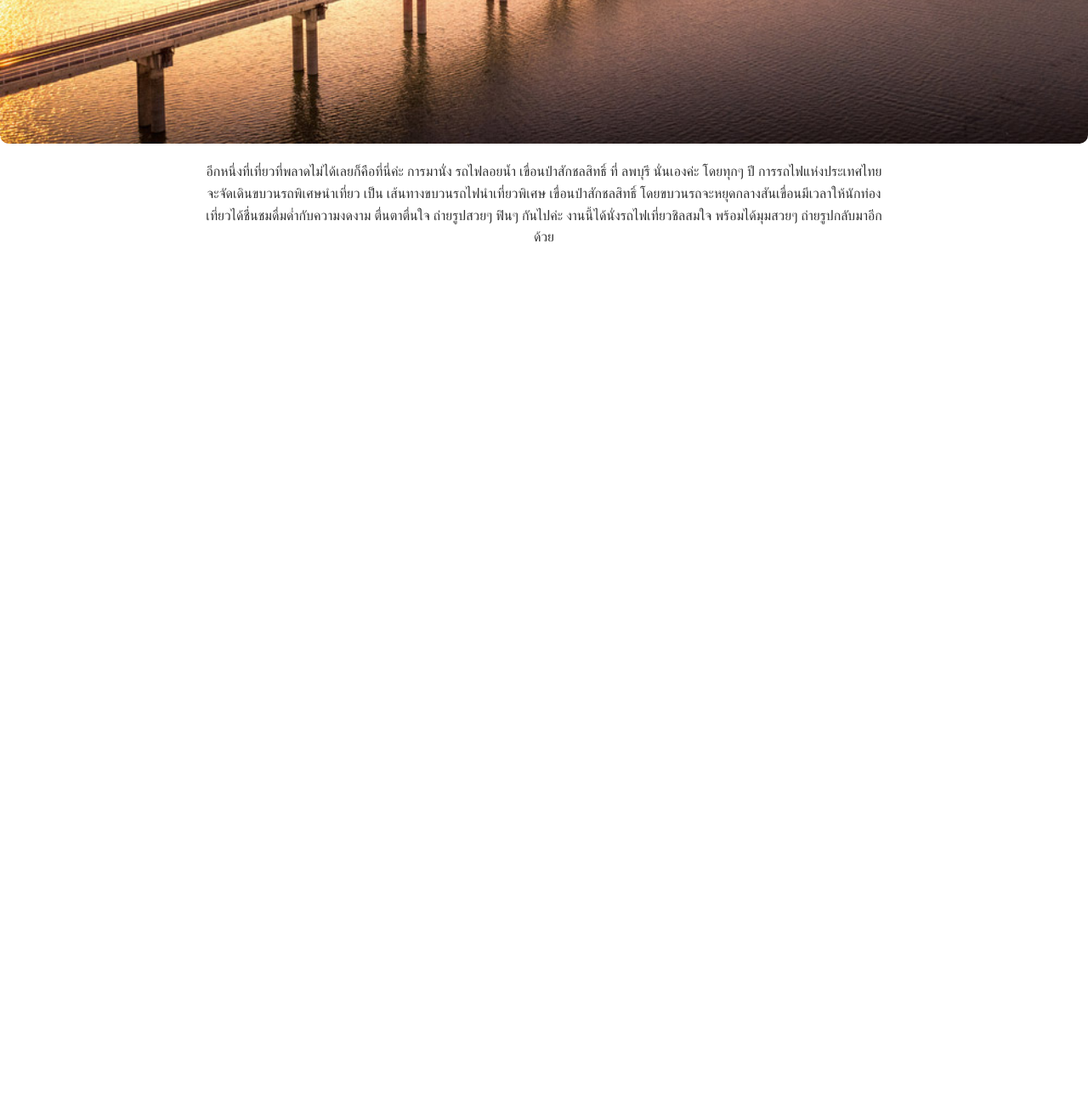
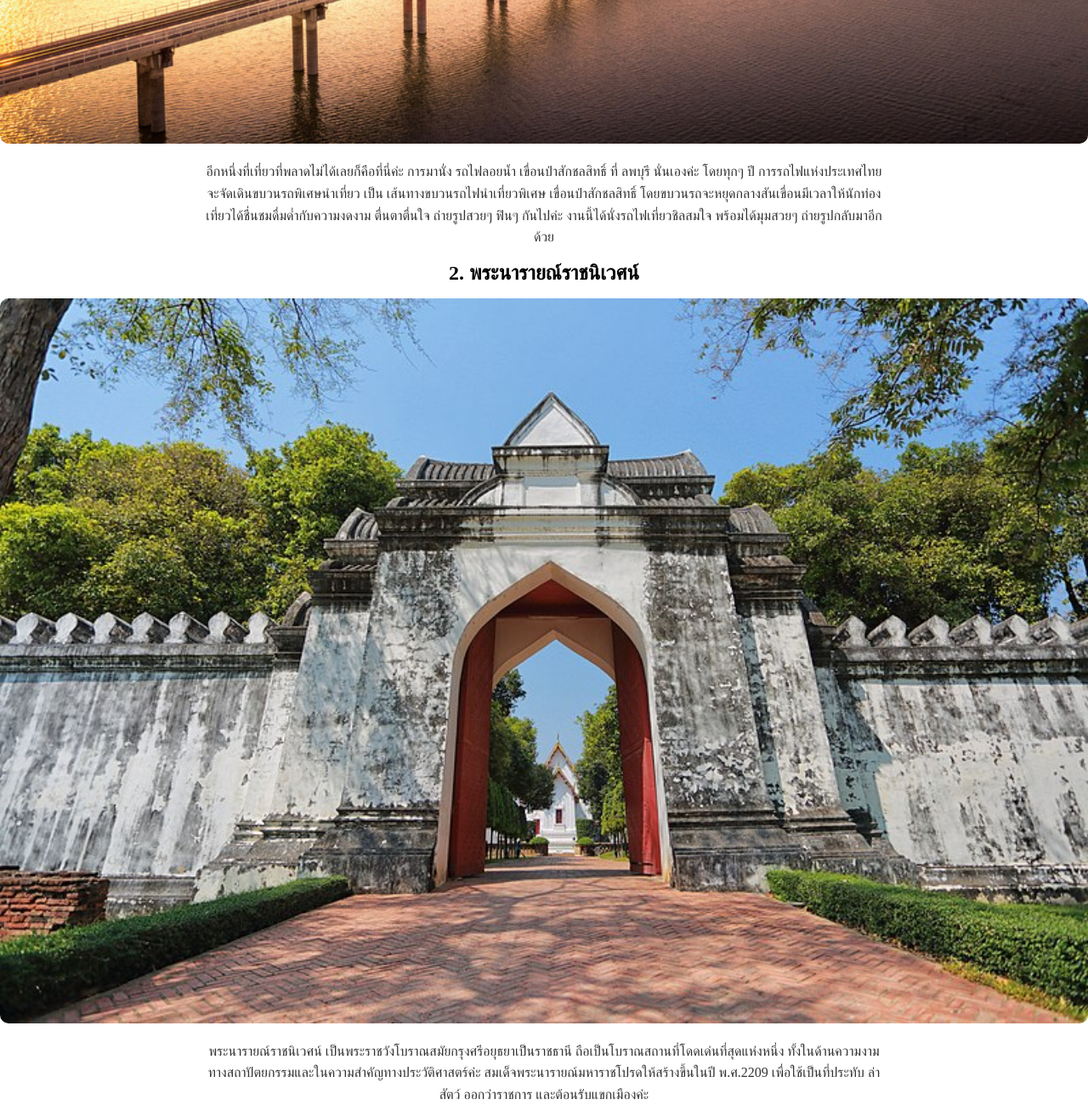
Before and after one commit to 66160130/66160130-hw1, a plain HTML site: page about.html in a window 1280 px wide. Shown: the part 697-1997 px from the top of the page at 85% size. Before the commit the page ends 989 px from the top, so only its background shows below. Drawn offline with Linux system fonts and the light colour scheme.

Commit message:
section 2

```diff
--- a/about.html
+++ b/about.html
@@ -27,6 +27,18 @@
         </p>
     </article>
     </section>
+    <section2>
+        <article>
+            <h2>2. พระนารายณ์ราชนิเวศน์</h2>
+                <img class="cont" src="image/image2.jpg" alt="พระนารายณ์ราชนิเวศน์" style="width:100%; border-radius: 10px;">
+                <p>
+                    พระนารายณ์ราชนิเวศน์ เป็นพระราชวังโบราณสมัยกรุงศรีอยุธยาเป็นราชธานี
+                     ถือเป็นโบราณสถานที่โดดเด่นที่สุดแห่งหนึ่ง ทั้งในด้านความงามทางสถาปัตยกรรมและในความสำคัญทางประวัติศาสตร์ค่ะ
+                      สมเด็จพระนารายณ์มหาราชโปรดให้สร้างขึ้นในปี พ.ศ.2209 เพื่อใช้เป็นที่ประทับ ล่าสัตว์ ออกว่าราชการ และต้อนรับแขกเมืองค่ะ
+                </p>
+        </article>
+    </section2>
     </main>
+
 </body>
 </html>
```
